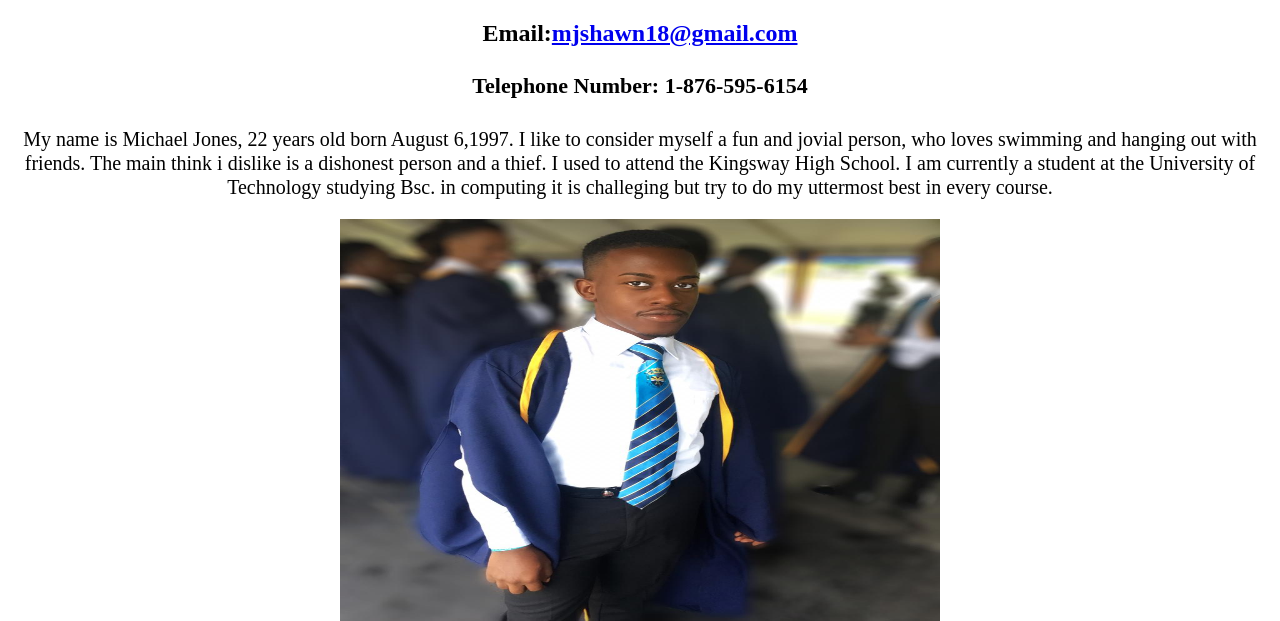
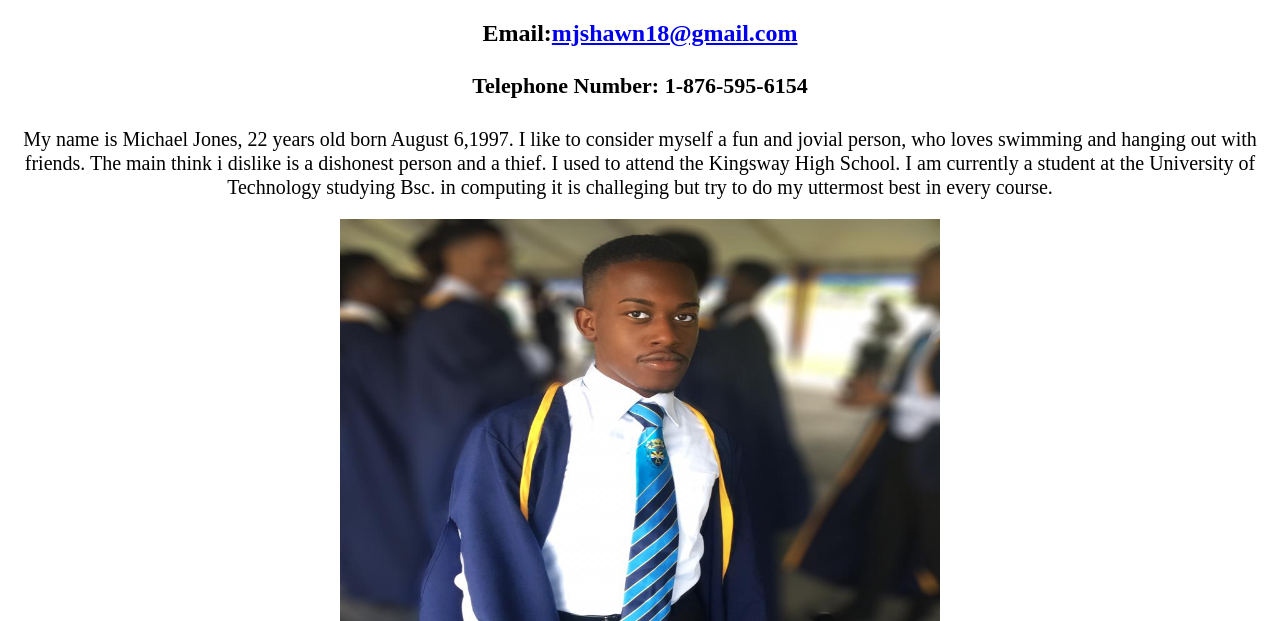
Before and after one commit to utech101/utech101.github.io, a plain HTML site: page about me.html in a window 1280 px wide. Shown: the part 331-952 px from the top of the page. Drawn offline with Linux system fonts and the light colour scheme.

Commit message:
Update about me.html

```diff
--- a/about me.html
+++ b/about me.html
@@ -27,7 +27,7 @@
 		I used to attend the Kingsway High School. I am currently a student at the University of Technology studying Bsc. in computing
 		it is challeging but try to do my uttermost best in every course.</p>
 
-		<center><img src="Photo.jpg" style="width:600px;height:420px;"></center>
+		<center><img src="Photo.jpg" style="width:600px;height:620px;"></center>
 			<center> <small>&copy; Copyright 2019, Michael Jones</small> </center>
 	</body>
 </html>
```
